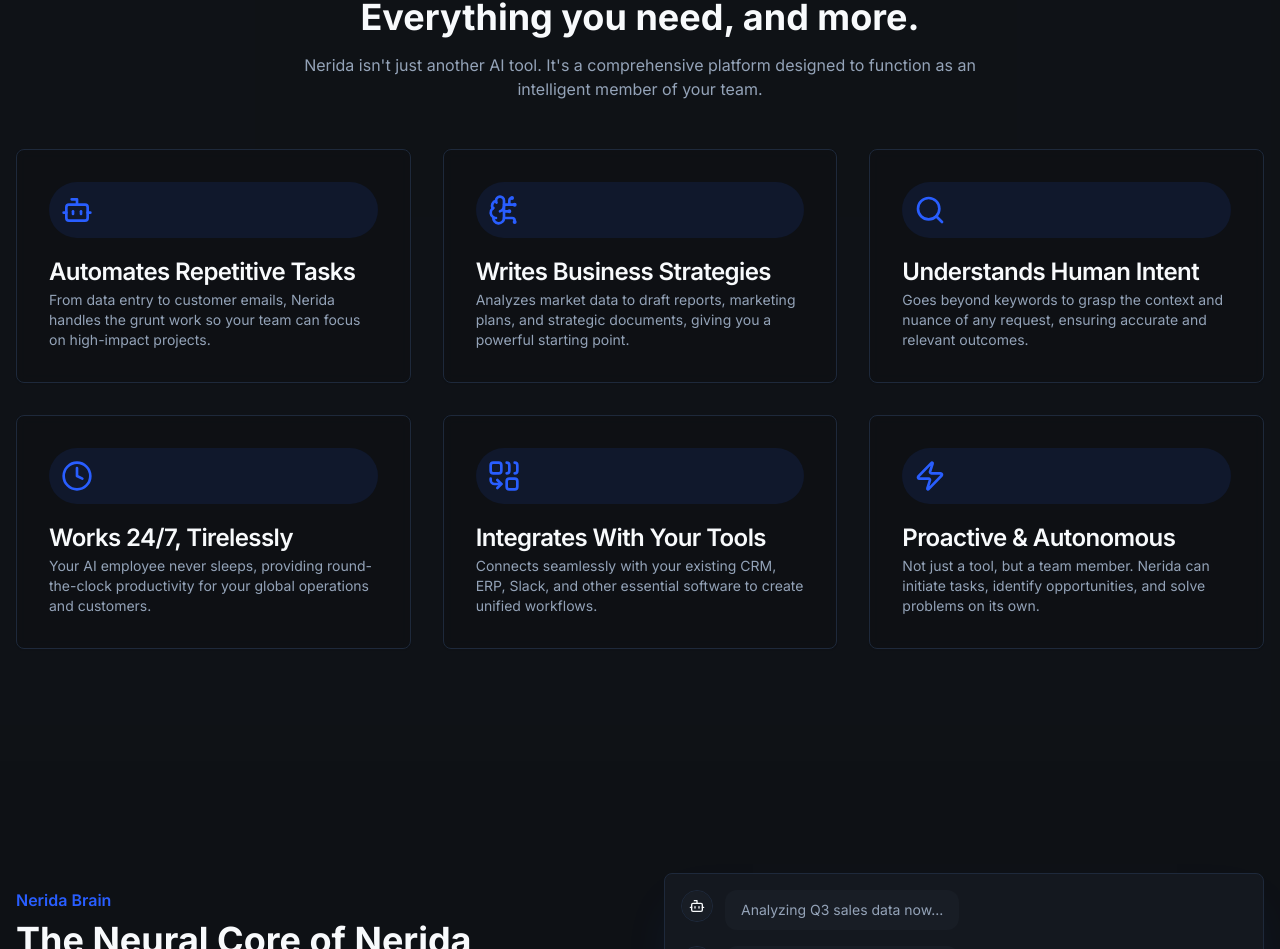
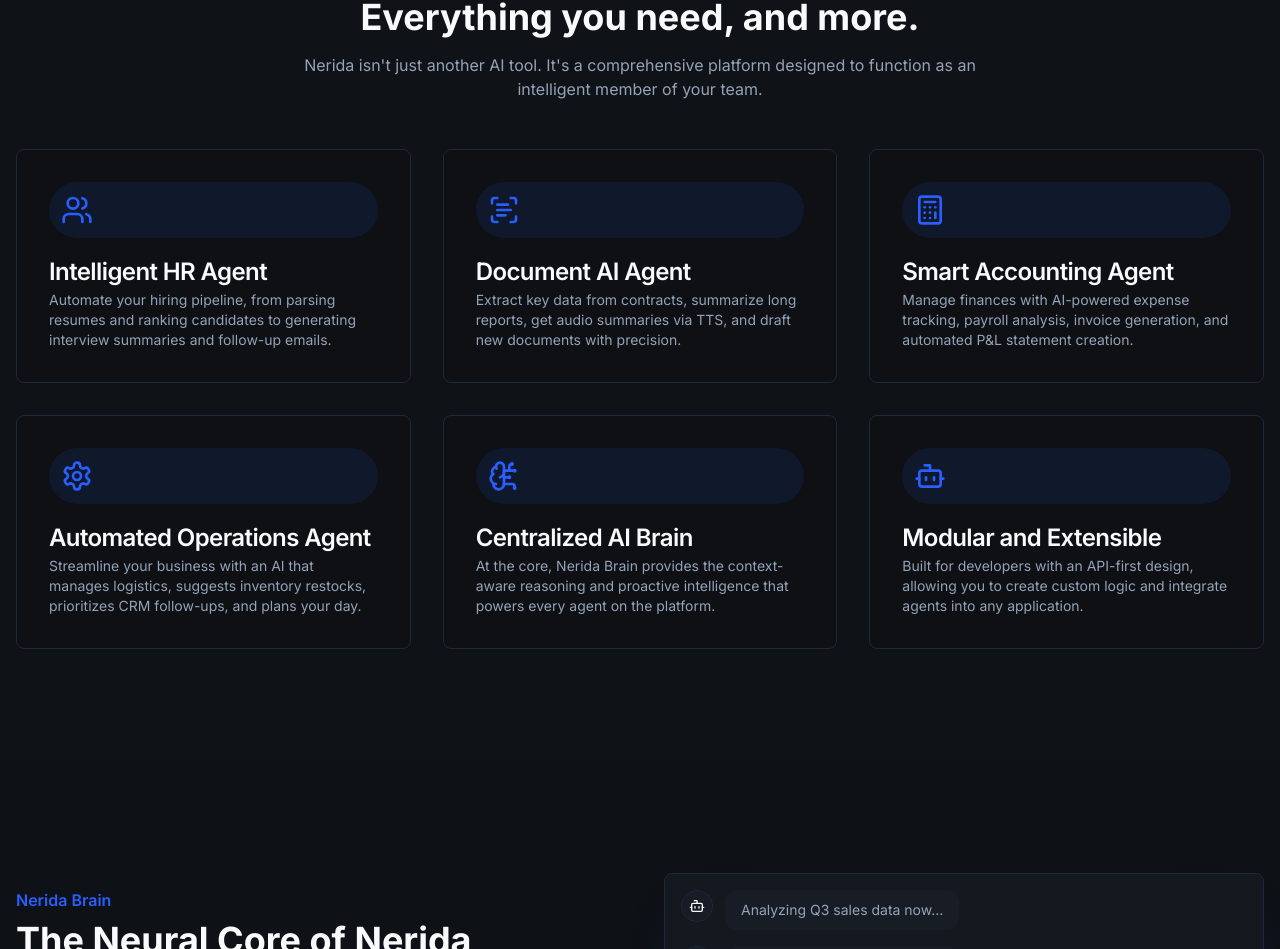
Before and after one commit to deno34/studio, a Next.js app: page / in a window 1280 px wide. Shown: the part 3086-4035 px from the top of the page. Built offline with nearby package versions, Linux system fonts and the light colour scheme; no server answers.

Commit message:
i think upto to now you have come to know more about nerida and all is a

```diff
--- a/src/app/features/page.tsx
+++ b/src/app/features/page.tsx
@@ -2,6 +2,8 @@
 import { Footer } from '@/components/landing/footer';
 import { ProductFeatures } from '@/components/landing/product-features';
 import { PageHeader } from '@/components/page-header';
+import { NeridaBrain } from '@/components/landing/findme-brain';
+import { EarlyAccess } from '@/components/landing/early-access';
 
 export default function FeaturesPage() {
   return (
@@ -9,10 +11,12 @@
       <Header />
       <main className="flex-1">
         <PageHeader
-            title="Features"
+            title="A Feature for Every Challenge"
             description="Discover the powerful capabilities of Nerida AI. Our platform is designed to be a comprehensive, intelligent member of your team."
         />
         <ProductFeatures />
+        <NeridaBrain />
+        <EarlyAccess />
       </main>
       <Footer />
     </div>
--- a/src/components/landing/product-features.tsx
+++ b/src/components/landing/product-features.tsx
@@ -1,37 +1,37 @@
 import { Card, CardHeader, CardTitle, CardDescription } from "@/components/ui/card"
-import { Zap, BrainCircuit, Bot, Clock, Combine, Search } from "lucide-react"
+import { Users, ScanText, Bot, Settings, Calculator, BrainCircuit } from "lucide-react"
 
 export function ProductFeatures() {
   const features = [
     {
-      icon: <Bot className="w-8 h-8 text-primary" />,
-      title: "Automates Repetitive Tasks",
-      description: "From data entry to customer emails, Nerida handles the grunt work so your team can focus on high-impact projects."
+      icon: <Users className="w-8 h-8 text-primary" />,
+      title: "Intelligent HR Agent",
+      description: "Automate your hiring pipeline, from parsing resumes and ranking candidates to generating interview summaries and follow-up emails."
+    },
+    {
+      icon: <ScanText className="w-8 h-8 text-primary" />,
+      title: "Document AI Agent",
+      description: "Extract key data from contracts, summarize long reports, get audio summaries via TTS, and draft new documents with precision."
+    },
+    {
+      icon: <Calculator className="w-8 h-8 text-primary" />,
+      title: "Smart Accounting Agent",
+      description: "Manage finances with AI-powered expense tracking, payroll analysis, invoice generation, and automated P&L statement creation."
+    },
+    {
+      icon: <Settings className="w-8 h-8 text-primary" />,
+      title: "Automated Operations Agent",
+      description: "Streamline your business with an AI that manages logistics, suggests inventory restocks, prioritizes CRM follow-ups, and plans your day."
     },
     {
       icon: <BrainCircuit className="w-8 h-8 text-primary" />,
-      title: "Writes Business Strategies",
-      description: "Analyzes market data to draft reports, marketing plans, and strategic documents, giving you a powerful starting point."
-    },
-    {
-      icon: <Search className="w-8 h-8 text-primary" />,
-      title: "Understands Human Intent",
-      description: "Goes beyond keywords to grasp the context and nuance of any request, ensuring accurate and relevant outcomes."
-    },
-    {
-      icon: <Clock className="w-8 h-8 text-primary" />,
-      title: "Works 24/7, Tirelessly",
-      description: "Your AI employee never sleeps, providing round-the-clock productivity for your global operations and customers."
-    },
-    {
-      icon: <Combine className="w-8 h-8 text-primary" />,
-      title: "Integrates With Your Tools",
-      description: "Connects seamlessly with your existing CRM, ERP, Slack, and other essential software to create unified workflows."
+      title: "Centralized AI Brain",
+      description: "At the core, Nerida Brain provides the context-aware reasoning and proactive intelligence that powers every agent on the platform."
     },
      {
-      icon: <Zap className="w-8 h-8 text-primary" />,
-      title: "Proactive & Autonomous",
-      description: "Not just a tool, but a team member. Nerida can initiate tasks, identify opportunities, and solve problems on its own."
+      icon: <Bot className="w-8 h-8 text-primary" />,
+      title: "Modular and Extensible",
+      description: "Built for developers with an API-first design, allowing you to create custom logic and integrate agents into any application."
     }
   ]
 
```
